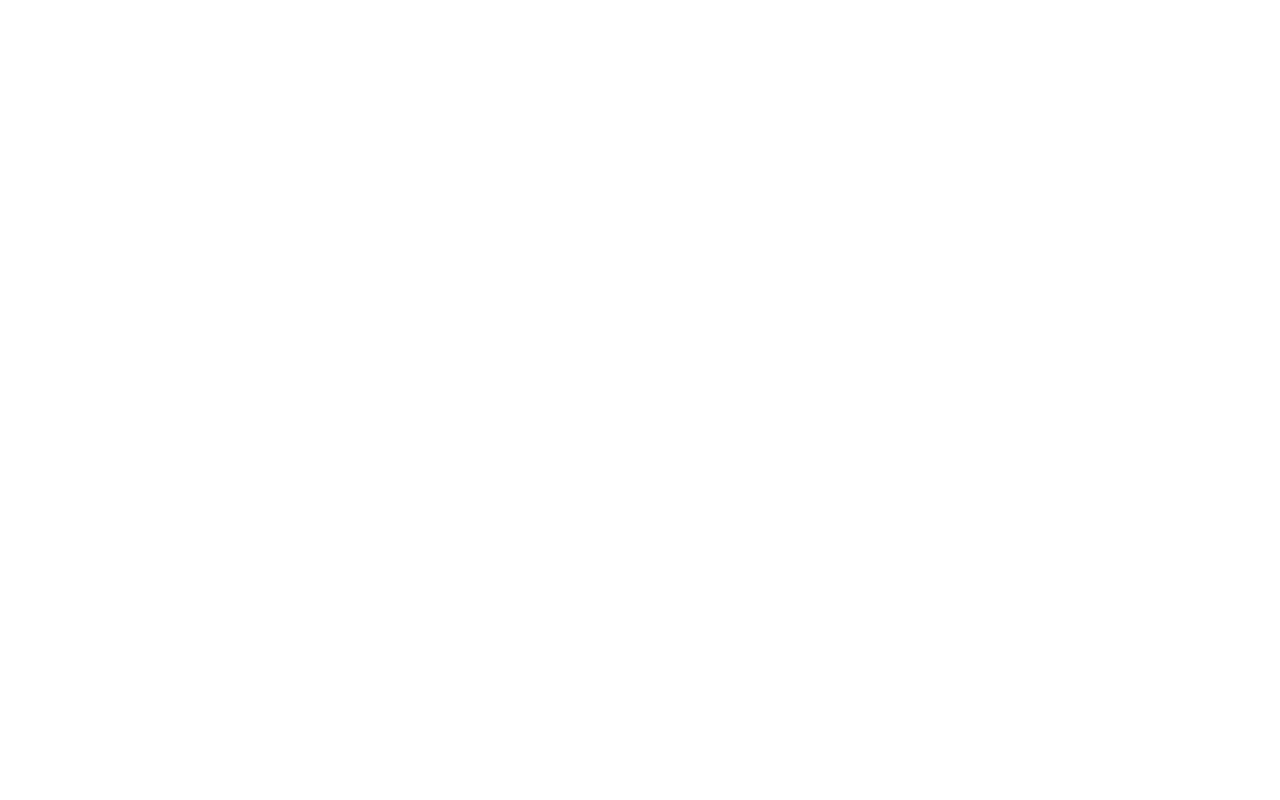
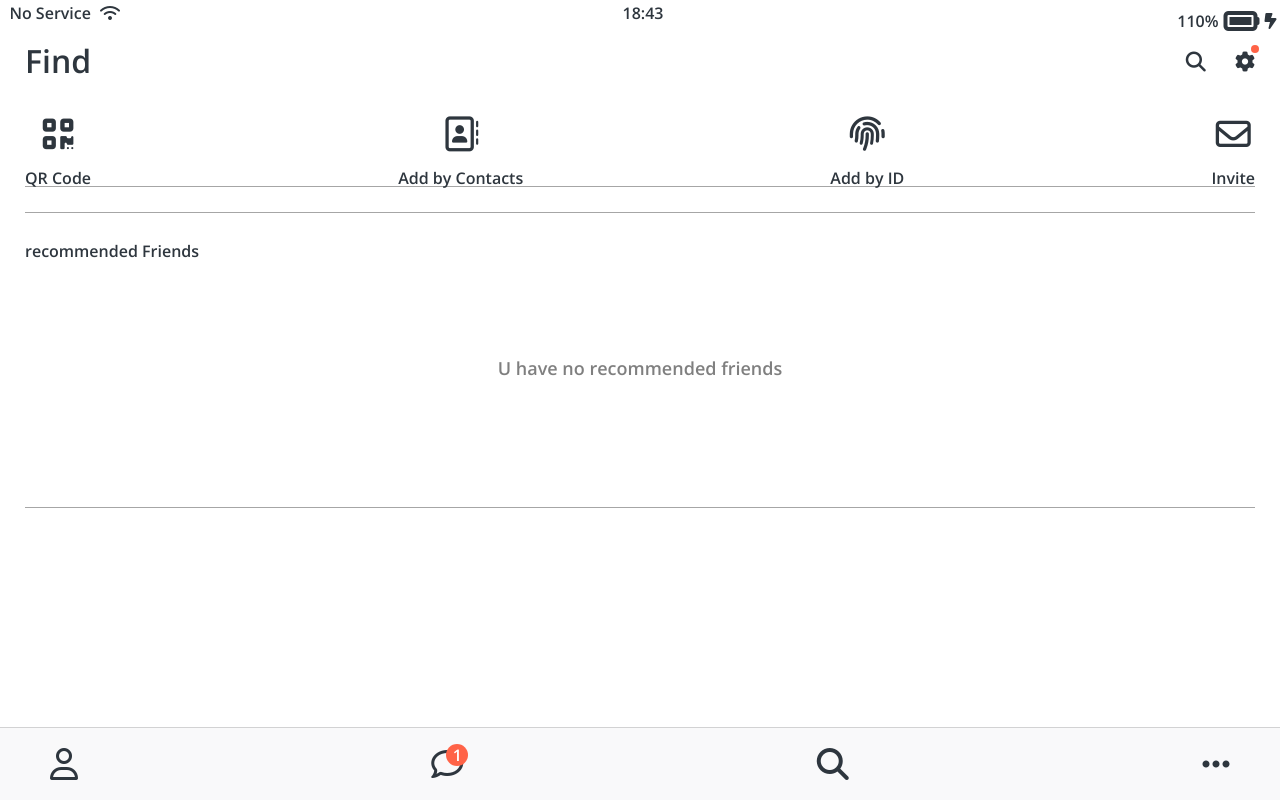
Before and after one commit to chamm99/clonecoding1, a plain HTML site: page find.html in a window 1280 px wide. Drawn offline with nearby package versions, Linux system fonts and the light colour scheme.

Commit message:
2023.9.20
22

```diff
--- a/css/components/badge.css
+++ b/css/components/badge.css
@@ -1,5 +1,5 @@
 .badge {
-    background-color: tomato ;
+  background-color: tomato;
   width: 22px;
   height: 22px;
   border-radius: 50%;
@@ -9,3 +9,13 @@
   display: flex;
   font-weight: 600;
 }
+.lilbadge {
+  background-color: tomato;
+  width: 8px;
+  height: 8px;
+  border-radius: 4px;
+  display: flex;
+  position: absolute;
+  right: 21px;
+  top: 45px;
+}
--- a/css/components/user-component.css
+++ b/css/components/user-component.css
@@ -43,7 +43,7 @@
   font-weight: 400;
 }
 
-.user-component:last-child {
+.user-component__column:last-child {
   color: rgba(0, 0, 0, 0.4);
   display: flex;
   flex-direction: column;
--- /dev/null
+++ b/css/screens/find.css
@@ -0,0 +1,35 @@
+.find-icons {
+  display: flex;
+  justify-content: space-between;
+  border-bottom: var(--main-border);
+}
+
+.find-icons__icons {
+  display: flex;
+  flex-direction: column;
+  align-items: center;
+}
+
+.find-icons__icons i {
+  font-size: 35px;
+}
+.find-icons__icons span {
+  margin-top: 18px;
+}
+.recommended-friends {
+  margin: 25px 0px;
+  padding: 30px 0px;
+  border-top: var(--main-border);
+  border-bottom: var(--main-border);
+}
+.recommended-friends__title {
+  font-size: 14px;
+  color: rgba(0, 0, 0, 0.5);
+}
+.recommended-friends span {
+  margin: 100px 0px;
+  display: block;
+  text-align: center;
+  font-size: 18px;
+  color: rgba(0, 0, 0, 0.5);
+}
--- a/css/screens/friends.css
+++ b/css/screens/friends.css
@@ -5,25 +5,24 @@
   padding: 15px 0px;
   font-size: 18px;
   margin-bottom: 15px;
-    margin-top:-15px;
+  margin-top: -15px;
 }
 
-  #friends-display-link  i{
+#friends-display-link i {
   color: rgba(0, 0, 0, 0.3);
 }
 
-  .friends-screen{
+.friends-screen {
   padding: 0px var(--horizontal-space);
 }
 
-  .friends-screen__channel{
+.friends-screen__channel {
   margin-top: 25px;
-    border-top: 1px solid rgba(0,0,0,0.2);
+  border-top: var(--main-border);
   padding-top: 15px;
-
 }
 
-  .friends-screen__channel-header{
+.friends-screen__channel-header {
   margin-bottom: 30px;
   display: flex;
   justify-content: space-between;
--- a/css/style.css
+++ b/css/style.css
@@ -1,4 +1,4 @@
-@import url('https://fonts.googleapis.com/css2?family=Open+Sans:ital,wght@0,600;1,500&display=swap');
+@import url("https://fonts.googleapis.com/css2?family=Open+Sans:ital,wght@0,600;1,500&display=swap");
 @import "reset.css";
 @import "var.css";
 
@@ -9,16 +9,15 @@
 @import "components/user-component.css";
 @import "components/badge.css";
 
-
 /* Screens */
 @import "screens/login.css";
 @import "screens/friends.css";
-
+@import "screens/find.css";
 
 body {
-    color: #2e363e;
-    font-family: 'Open Sans', sans-serif;
+  color: #2e363e;
+  font-family: "Open Sans", sans-serif;
 }
-.main-screen{
-    padding: 0px var(--horizontal-space);
+.main-screen {
+  padding: 0px var(--horizontal-space);
 }
--- a/css/var.css
+++ b/css/var.css
@@ -1,4 +1,5 @@
-:root{
-    --yellow: #fae100;
-    --horizontal-space: 25px;
+:root {
+  --yellow: #fae100;
+  --horizontal-space: 25px;
+  --main-border: 1px solid rgba(0, 0, 0, 0.35);
 }
--- a/find.html
+++ b/find.html
@@ -0,0 +1,92 @@
+<!DOCTYPE html>
+<html lang="en">
+  <head>
+    <link rel="stylesheet" href="css/style.css" />
+    <meta charset="UTF-8" />
+    <meta name="viewport" content="width=device-width, initial-scale=1.0" />
+    <title>Find - KOKOA clone</title>
+  </head>
+
+  <body>
+    <div class="status-bar">
+      <div class="status-bar__column">
+        <span>No Service</span>
+        <i class="fa-solid fa-wifi"></i>
+      </div>
+      <div class="status-bar__column">
+        <span>18:43</span>
+      </div>
+      <div class="status-bar__column">
+        <span>110%</span>
+        <i class="fa-solid fa-battery-full fa-2x"></i>
+        <i class="fa-solid fa-bolt-lightning"></i>
+      </div>
+    </div>
+
+    <header class="screen-header">
+      <h1 class="screen-header__title">Find</h1>
+      <div class="screen-header__icons">
+        <span><i class="fa-solid fa-magnifying-glass fa-lg"></i></span>
+        <span
+          ><span class="lilbadge"></span><i class="fa-solid fa-gear fa-lg"></i
+        ></span>
+      </div>
+    </header>
+
+    <main class="main-screen">
+      <div class="find-icons">
+        <div class="find-icons__icons">
+          <i class="fas fa-qrcode"></i>
+          <span>QR Code</span>
+        </div>
+        <div class="find-icons__icons">
+          <i class="fa-regular fa-address-book"></i>
+          <span>Add by Contacts</span>
+        </div>
+        <div class="find-icons__icons">
+          <i class="fas fa-fingerprint"></i>
+          <span>Add by ID</span>
+        </div>
+        <div class="find-icons__icons">
+          <i class="fa-regular fa-envelope"></i>
+          <span>Invite</span>
+        </div>
+      </div>
+      <div class="recommended-friends">
+        <h6 calss="recommended-friends__title">recommended Friends</h6>
+        <span>U have no recommended friends</span>
+      </div>
+    </main>
+
+    <nav class="nav">
+      <ul class="nav__list">
+        <li class="nav__btn">
+          <a class="nav__link" href="friends.html"
+            ><i class="far fa-user fa-2x"></i>
+          </a>
+        </li>
+        <li class="nav__btn">
+          <a class="nav__link" href="chats.html">
+            <span class="nav__notification badge">1</span>
+            <i class="far fa-comment fa-2x"></i>
+          </a>
+        </li>
+        <li class="nav__btn">
+          <a class="nav__link" href="find.html"
+            ><i class="fas fa-search fa-2x"></i>
+          </a>
+        </li>
+        <li class="nav__btn">
+          <a class="nav__link" href="more.html">
+            <i class="fa-solid fa-ellipsis fa-2x"></i>
+          </a>
+        </li>
+      </ul>
+    </nav>
+
+    <script
+      src="https://kit.fontawesome.com/d420970bf1.js"
+      crossorigin="anonymous"
+    ></script>
+  </body>
+</html>
```
Also changed, not shown: chats.html (+1 -1 lines), css/components/status-bar.css (+6 -7 lines), friends.html (+2 -2 lines), more.html (+57 -0 lines). Lines whose indentation alone changed are shown as unchanged.
